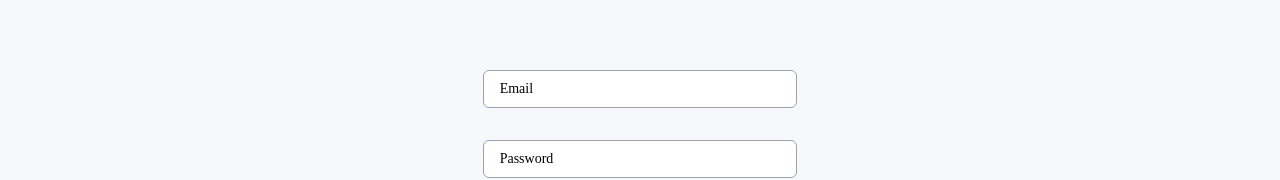
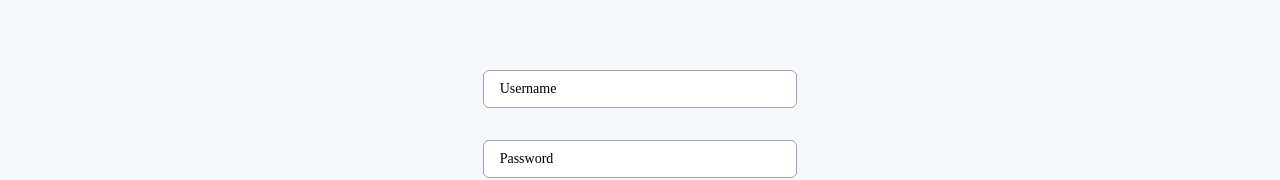
Before and after one commit to devtofunmi/prettybio, a Next.js app: page /Login in a window 1280 px wide. Shown: the part 154-334 px from the top of the page. Built offline with nearby package versions, Linux system fonts and the light colour scheme; a web font is replaced by a local one.

Commit message:
change email to username

```diff
--- a/pages/Login.jsx
+++ b/pages/Login.jsx
@@ -12,9 +12,9 @@ const Login = () => {
       <div className=" w-5/6 md:w-2/4 text-sm  lg:w-4/12 rounded-xl  m-auto p-14  mt-2">
         <div className="flex flex-col mt-3 ">
           <input
-            type="email"
+            type="username"
             class="placeholder-black focus:outline-none focus:border-blue-700  border border-gray-400 rounded-md py-2 px-4 block w-full"
-            placeholder="Email"
+            placeholder="Username"
           />
 
           <div className="mt-5">
```
